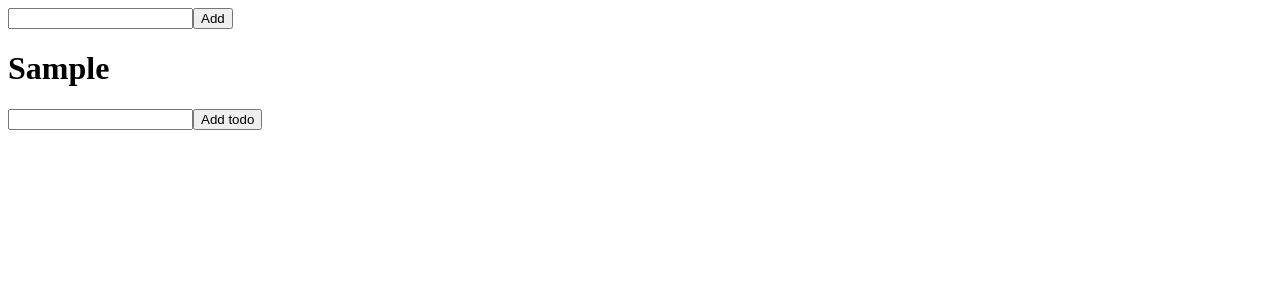
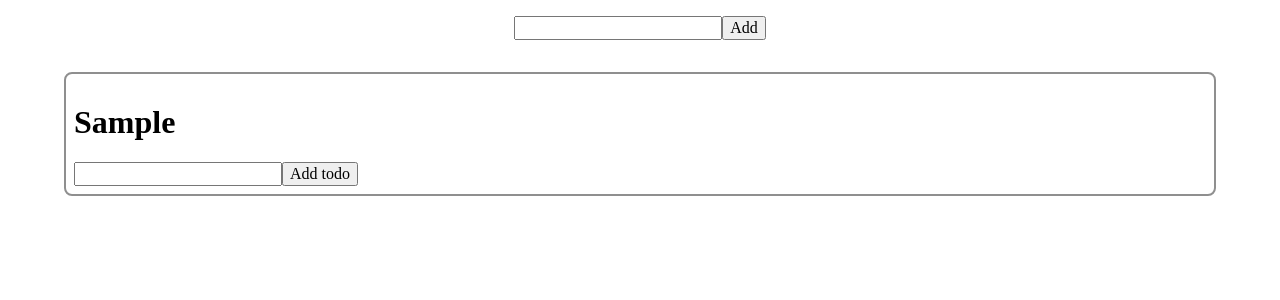
Before and after one commit to pontakornth/todos-with-group, a React (Vite) app: page / in a window 1280 px wide. Both pictures are taken after typing "Sample" into the empty fields and a click on the button "Add". Shown: the top 300 px of the page. Built offline with nearby package versions, Linux system fonts and the light colour scheme.

Commit message:
Update UI

```diff
--- a/components/App.tsx
+++ b/components/App.tsx
@@ -1,8 +1,16 @@
 import React from 'react';
+import { css, injectGlobal } from 'emotion';
 import TodoContainer from './TodosContainer';
+import 'normalize.css';
 
 const App = () => (
-  <div className="app">
+  <div className={css`
+     width: 100%;
+     display: flex;
+     justify-content: center;
+     align-items: center;
+  `}
+  >
     <TodoContainer />
   </div>
 );
--- a/components/TodosContainer.tsx
+++ b/components/TodosContainer.tsx
@@ -1,4 +1,5 @@
 import React, { useState } from 'react';
+import { css } from 'emotion';
 import TodosGroup from './TodosGroup';
 
 interface ITodoGroup {
@@ -20,12 +21,42 @@ const TodosContainer = () => {
     setGroupName('');
   };
   return (
-    <div className="Container">
-      <input className="todoGroupName" value={groupName} onChange={changeName} />
-      <button type="button" onClick={handleClick}>Add</button>
+    <div className={
+      css`
+       width: 100%;
+       display: flex;
+       flex-wrap: wrap;
+       justify-content: center;
+      `
+    }
+    >
+      <div className={
+        css`
+          width: 100%;
+          display: flex;
+          justify-content:center;
+          padding: 1rem;
+      `
+}
+      >
+        <input className="todoGroupName" value={groupName} onChange={changeName} />
+        <button type="button" onClick={handleClick}>Add</button>
+      </div>
       {todosGroups.length > 0 ? todosGroups.map((x) => (
-        <TodosGroup key={x.key} name={x.name} />
-      )) : 'No todos group'}
+        <div
+          key={x.key}
+          className={css`
+           width: 90%;
+           padding: 1rem;
+        `}
+        >
+          <TodosGroup name={x.name} />
+        </div>
+      )) : (
+        <p>
+        No todos group
+        </p>
+      )}
     </div>
   );
 };
--- a/components/TodosGroup.tsx
+++ b/components/TodosGroup.tsx
@@ -1,4 +1,5 @@
 import React, { useState } from 'react';
+import { css } from 'emotion';
 
 export interface TodosGroupProps {
     name: string;
@@ -35,7 +36,12 @@ const TodosGroup = ({ name }: TodosGroupProps) => {
       : todo)));
   };
   return (
-    <div className="todo-group">
+    <div className={css`
+      border: 2px solid rgba(33,33,33,0.5);
+      border-radius: 8px;
+      padding: 0.5rem;
+    `}
+    >
       <h1>
         {name}
       </h1>
```
Also changed, not shown: components/ui/Box.tsx (added, +8 -0 lines).
